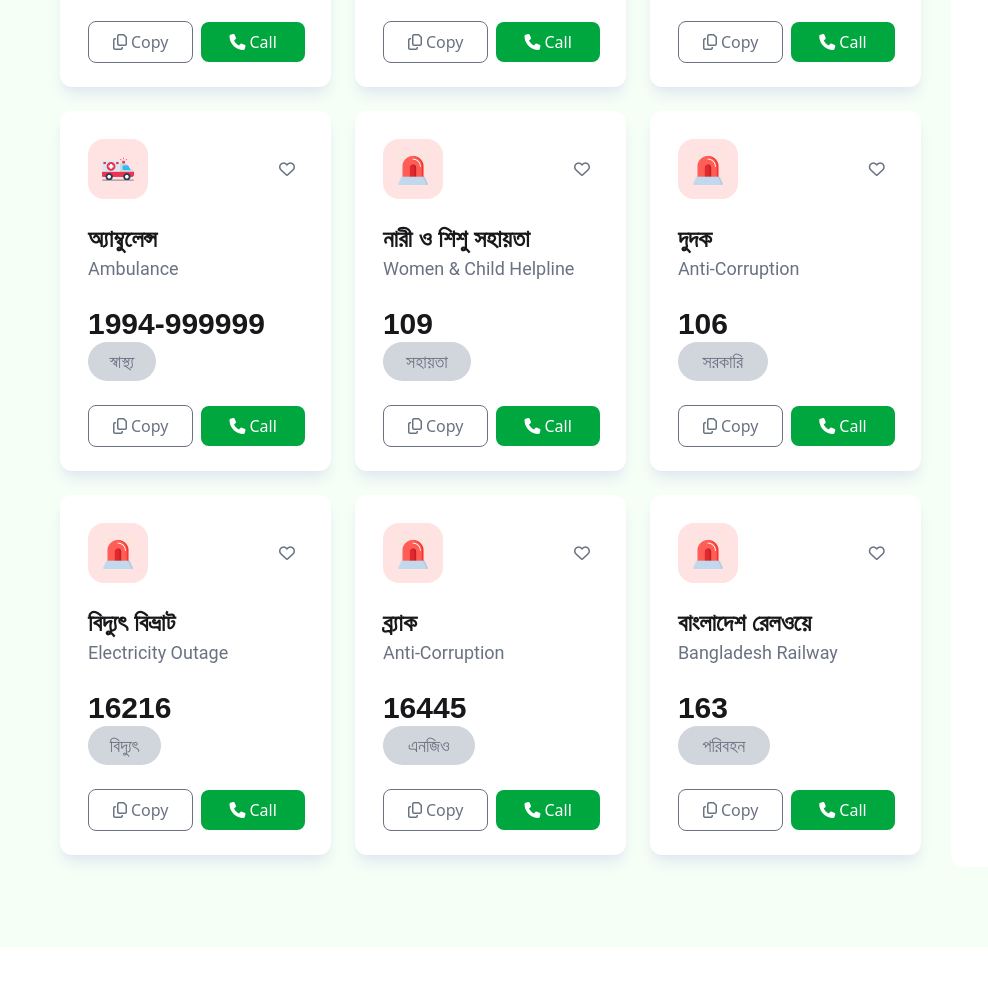
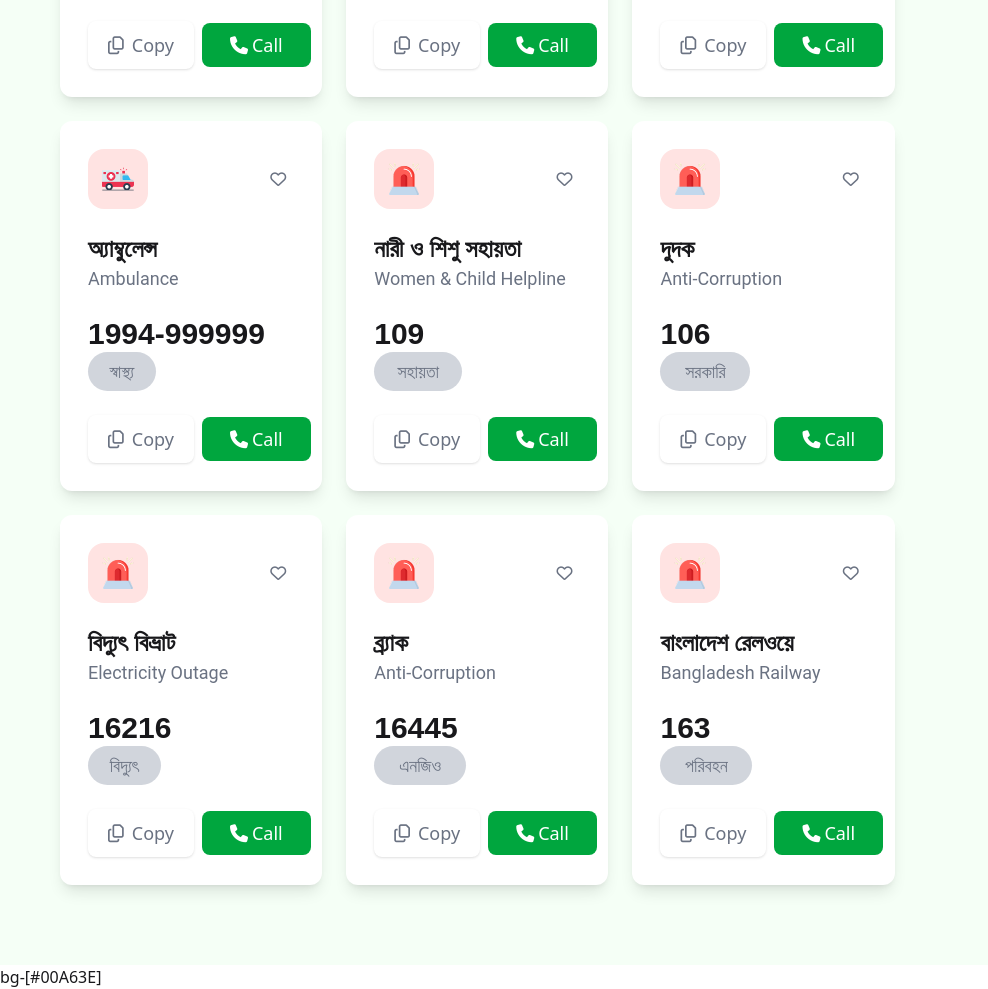
Before and after one commit to Big-Smokkee/Emergency-Hotline, a plain HTML site: page index.html in a window 1280 px wide. Shown: the part 661-1650 px from the top of the page, without its empty margins (0-988 px from the left). Before the commit the page ends 1608 px from the top, so only its background shows below. Drawn offline with nearby package versions, Linux system fonts and the light colour scheme; a web font is replaced by a local one.

Commit message:
feat: introduction to responsivity for Emergency Hotline

```diff
--- a/index.html
+++ b/index.html
@@ -19,13 +19,21 @@
 
 <body>
     <header class="h-[100px]">
-        <nav class="px-[60px] py-6 flex items-center justify-between">
-            <div class="w-[196px] flex gap-[10px] items-center">
+        <nav class="px-4 md:px-[60px] py-6
+            flex flex-col md:flex-row
+            gap-4 md:gap-0
+            items-center justify-between w-full">
+
+            <!-- Logo Section -->
+            <div class="w-full md:w-[196px] flex justify-center md:justify-start gap-[10px] items-center">
                 <img src="./assets/logo.png" alt="bangladesh logo" class="w-[50px]">
-                <h4 class="inter text-[#006747] font-extrabold">Emergency Service</h4>
+                <h4 class="inter text-[#006747] font-extrabold text-center md:text-left">Emergency Service</h4>
             </div>
-            <div class="w-[400px] flex items-center justify-between">
-                <div class="flex items-center justify-center w-[123px] h-[52px] bg-[#41ff6b1a]  rounded-[50px]">
+
+            <!-- Stats / Copy Section -->
+            <div
+                class="w-full md:w-[400px] flex flex-col sm:flex-row items-center justify-center md:justify-between gap-2 sm:gap-4 mt-4 md:mt-0">
+                <div class="flex items-center justify-center w-[123px] h-[52px] bg-[#41ff6b1a] rounded-[50px]">
                     <h4 class="mr-2 inter text-base font-black" id="heart-incrementor">0</h4>
                     <img src="./assets/heart.png" alt="heart icon" class="w-7">
                 </div>
@@ -40,10 +48,12 @@
             </div>
         </nav>
     </header>
+
     <main>
         <!-- hero section -->
-        <section
-            class="h-[240px] border px-16 flex flex-col items-center justify-center [background-image:linear-gradient(to_right,_#013223_0%,_#006747_50%,_#013223_100%)]">
+        <section class="min-h-[240px] px-4 text-center
+        flex flex-col items-center justify-center
+        bg-gradient-to-r from-[#013223] via-[#006747] to-[#013223]">
             <div>
                 <img src="./assets/logo-dark.png" alt="logo-dark" class="w-[92px]">
             </div>
@@ -60,13 +70,20 @@
         </section>
 
         <!-- bishal section -->
-        <section class="bg-[#f5fff6] px-[60px] flex items-center justify-between gap-[30px] ">
+        <section class="bg-[#f5fff6] px-4 md:px-[60px]
+                    flex flex-col lg:flex-row
+                    items-start justify-between
+                    gap-6 w-full">
+
             <!-- card Section -->
-            <section class="card-section w-[1370px] h-[1140px] mt-12 mb-20">
+            <section class="card-section w-full mt-12 mb-20">
                 <!-- card container -->
-                <div class="card-container grid grid-cols-1 md:grid-cols-2 lg:grid-cols-3 gap-6">
+                <div class="card-container grid grid-cols-1
+                            sm:grid-cols-2
+                            lg:grid-cols-3
+                            gap-6 w-full">
                     <!-- service card 1 -->
-                    <div class="w-full h-[360px] p-7 bg-white shadow-lg shadow-slate-200 rounded-xl">
+                    <div class="w-full h-auto p-7 bg-white shadow-lg rounded-xl">
                         <!-- icon container -->
                         <div class="flex justify-between items-center">
                             <div class="w-[60px] h-[60px] bg-[#FFE3E2] rounded-2xl flex justify-center items-center">
@@ -90,19 +107,27 @@
                             </div>
                         </div>
                         <!-- card button container -->
-                        <div class="flex w-full justify-between items-center gap-2">
-                            <button
-                                class="copy-btn border flex border-gray-500 text-gray-500 px-6 py-2 gap-1 rounded-lg"
-                                data-copy-target=".text-3xl">
+                        <div class="flex flex-col sm:flex-row w-full justify-between items-center gap-2">
+                            <button class="copy-btn flex items-center justify-center gap-2
+                                           px-3 py-2 text-sm
+                                           sm:px-4 sm:py-2 sm:text-base
+                                           md:px-5 md:py-2.5 md:text-lg
+                                           text-gray-500
+                                           rounded-lg shadow
+                                           hover:bg-blue-100 active:scale-95
+                                           transition-all duration-200 w-full sm:w-auto">
                                 <span><i class="fa-regular fa-copy"></i></span>Copy
                             </button>
-                            <button
-                                class="flex items-center justify-center bg-[#00A63E] text-white px-7 py-2 gap-1 rounded-lg call-span"><span><i
-                                        class="fa-solid fa-phone"></i></span>Call</button>
+                            <button class="flex items-center justify-center bg-[#00A63E] text-white
+                                           px-4 py-2 sm:px-5 sm:py-2.5 md:px-7 md:py-2
+                                           gap-1 rounded-lg call-span text-sm sm:text-base md:text-lg
+                                           w-full sm:w-auto">
+                                <span><i class="fa-solid fa-phone"></i></span>Call
+                            </button>
                         </div>
                     </div>
                     <!-- service card 2 -->
-                    <div class="w-full h-[360px] p-7 bg-white shadow-lg shadow-slate-200 rounded-xl">
+                    <div class="w-full h-auto p-7 bg-white shadow-lg rounded-xl">
                         <!-- icon container -->
                         <div class="flex justify-between items-center">
                             <div class="w-[60px] h-[60px] bg-[#DFEFFF] rounded-2xl flex justify-center items-center">
@@ -126,19 +151,27 @@
                             </div>
                         </div>
                         <!-- card button container -->
-                        <div class="flex w-full justify-between items-center gap-2">
-                            <button
-                                class="copy-btn border flex border-gray-500 text-gray-500 px-6 py-2 gap-1 rounded-lg"
-                                data-copy-target=".text-3xl">
+                        <div class="flex flex-col sm:flex-row w-full justify-between items-center gap-2">
+                            <button class="copy-btn flex items-center justify-center gap-2
+                                           px-3 py-2 text-sm
+                                           sm:px-4 sm:py-2 sm:text-base
+                                           md:px-5 md:py-2.5 md:text-lg
+                                           text-gray-500
+                                           rounded-lg shadow
+                                           hover:bg-blue-100 active:scale-95
+                                           transition-all duration-200 w-full sm:w-auto">
                                 <span><i class="fa-regular fa-copy"></i></span>Copy
                             </button>
-                            <button
-                                class="flex items-center justify-center bg-[#00A63E] text-white px-7 py-2 gap-1 rounded-lg call-span"><span><i
-                                        class="fa-solid fa-phone"></i></span>Call</button>
+                            <button class="flex items-center justify-center bg-[#00A63E] text-white
+                                           px-4 py-2 sm:px-5 sm:py-2.5 md:px-7 md:py-2
+                                           gap-1 rounded-lg call-span text-sm sm:text-base md:text-lg
+                                           w-full sm:w-auto">
+                                <span><i class="fa-solid fa-phone"></i></span>Call
+                            </button>
                         </div>
                     </div>
                     <!-- service card 3 -->
-                    <div class="w-full h-[360px] p-7 bg-white shadow-lg shadow-slate-200 rounded-xl">
+                    <div class="w-full h-auto p-7 bg-white shadow-lg rounded-xl">
                         <!-- icon container -->
                         <div class="flex justify-between items-center">
                             <div class="w-[60px] h-[60px] bg-[#FFE3E2] rounded-2xl flex justify-center items-center">
@@ -162,19 +195,27 @@
                             </div>
                         </div>
                         <!-- card button container -->
-                        <div class="flex w-full justify-between items-center gap-2">
-                            <button
-                                class="copy-btn border flex border-gray-500 text-gray-500 px-6 py-2 gap-1 rounded-lg"
-                                data-copy-target=".text-3xl">
+                        <div class="flex flex-col sm:flex-row w-full justify-between items-center gap-2">
+                            <button class="copy-btn flex items-center justify-center gap-2
+                                           px-3 py-2 text-sm
+                                           sm:px-4 sm:py-2 sm:text-base
+                                           md:px-5 md:py-2.5 md:text-lg
+                                           text-gray-500
+                                           rounded-lg shadow
+                                           hover:bg-blue-100 active:scale-95
+                                           transition-all duration-200 w-full sm:w-auto">
                                 <span><i class="fa-regular fa-copy"></i></span>Copy
                             </button>
-                            <button
-                                class="flex items-center justify-center bg-[#00A63E] text-white px-7 py-2 gap-1 rounded-lg call-span"><span><i
-                                        class="fa-solid fa-phone"></i></span>Call</button>
+                            <button class="flex items-center justify-center bg-[#00A63E] text-white
+                                           px-4 py-2 sm:px-5 sm:py-2.5 md:px-7 md:py-2
+                                           gap-1 rounded-lg call-span text-sm sm:text-base md:text-lg
+                                           w-full sm:w-auto">
+                                <span><i class="fa-solid fa-phone"></i></span>Call
+                            </button>
                         </div>
                     </div>
                     <!-- service card 4 -->
-                    <div class="w-full h-[360px] p-7 bg-white shadow-lg shadow-slate-200 rounded-xl">
+                    <div class="w-full h-auto p-7 bg-white shadow-lg rounded-xl">
                         <!-- icon container -->
                         <div class="flex justify-between items-center">
                             <div class="w-[60px] h-[60px] bg-[#FFE3E2] rounded-2xl flex justify-center items-center">
@@ -198,19 +239,27 @@
                             </div>
                         </div>
                         <!-- card button container -->
-                        <div class="flex w-full justify-between items-center gap-2">
-                            <button
-                                class="copy-btn border flex border-gray-500 text-gray-500 px-6 py-2 gap-1 rounded-lg"
-                                data-copy-target=".text-3xl">
+                        <div class="flex flex-col sm:flex-row w-full justify-between items-center gap-2">
+                            <button class="copy-btn flex items-center justify-center gap-2
+                                           px-3 py-2 text-sm
+                                           sm:px-4 sm:py-2 sm:text-base
+                                           md:px-5 md:py-2.5 md:text-lg
+                                           text-gray-500
+                                           rounded-lg shadow
+                                           hover:bg-blue-100 active:scale-95
+                                           transition-all duration-200 w-full sm:w-auto">
                                 <span><i class="fa-regular fa-copy"></i></span>Copy
                             </button>
-                            <button
-                                class="flex items-center justify-center bg-[#00A63E] text-white px-7 py-2 gap-1 rounded-lg call-span"><span><i
-                                        class="fa-solid fa-phone"></i></span>Call</button>
+                            <button class="flex items-center justify-center bg-[#00A63E] text-white
+                                           px-4 py-2 sm:px-5 sm:py-2.5 md:px-7 md:py-2
+                                           gap-1 rounded-lg call-span text-sm sm:text-base md:text-lg
+                                           w-full sm:w-auto">
+                                <span><i class="fa-solid fa-phone"></i></span>Call
+                            </button>
                         </div>
                     </div>
                     <!-- service card 5 -->
-                    <div class="w-full h-[360px] p-7 bg-white shadow-lg shadow-slate-200 rounded-xl">
+                    <div class="w-full h-auto p-7 bg-white shadow-lg rounded-xl">
                         <!-- icon container -->
                         <div class="flex justify-between items-center">
                             <div class="w-[60px] h-[60px] bg-[#FFE3E2] rounded-2xl flex justify-center items-center">
@@ -234,19 +283,27 @@
                             </div>
                         </div>
                         <!-- card button container -->
-                        <div class="flex w-full justify-between items-center gap-2">
-                            <button
-                                class="copy-btn border flex border-gray-500 text-gray-500 px-6 py-2 gap-1 rounded-lg"
-                                data-copy-target=".text-3xl">
+                        <div class="flex flex-col sm:flex-row w-full justify-between items-center gap-2">
+                            <button class="copy-btn flex items-center justify-center gap-2
+                                           px-3 py-2 text-sm
+                                           sm:px-4 sm:py-2 sm:text-base
+                                           md:px-5 md:py-2.5 md:text-lg
+                                           text-gray-500
+                                           rounded-lg shadow
+                                           hover:bg-blue-100 active:scale-95
+                                           transition-all duration-200 w-full sm:w-auto">
                                 <span><i class="fa-regular fa-copy"></i></span>Copy
                             </button>
-                            <button
-                                class="flex items-center justify-center bg-[#00A63E] text-white px-7 py-2 gap-1 rounded-lg call-span"><span><i
-                                        class="fa-solid fa-phone"></i></span>Call</button>
+                            <button class="flex items-center justify-center bg-[#00A63E] text-white
+                                           px-4 py-2 sm:px-5 sm:py-2.5 md:px-7 md:py-2
+                                           gap-1 rounded-lg call-span text-sm sm:text-base md:text-lg
+                                           w-full sm:w-auto">
+                                <span><i class="fa-solid fa-phone"></i></span>Call
+                            </button>
                         </div>
                     </div>
                     <!-- service card 6 -->
-                    <div class="w-full h-[360px] p-7 bg-white shadow-lg shadow-slate-200 rounded-xl">
+                    <div class="w-full h-auto p-7 bg-white shadow-lg rounded-xl">
                         <!-- icon container -->
                         <div class="flex justify-between items-center">
                             <div class="w-[60px] h-[60px] bg-[#FFE3E2] rounded-2xl flex justify-center items-center">
@@ -270,19 +327,27 @@
                             </div>
                         </div>
                         <!-- card button container -->
-                        <div class="flex w-full justify-between items-center gap-2">
-                            <button
-                                class="copy-btn border flex border-gray-500 text-gray-500 px-6 py-2 gap-1 rounded-lg"
-                                data-copy-target=".text-3xl">
+                        <div class="flex flex-col sm:flex-row w-full justify-between items-center gap-2">
+                            <button class="copy-btn flex items-center justify-center gap-2
+                                           px-3 py-2 text-sm
+                                           sm:px-4 sm:py-2 sm:text-base
+                                           md:px-5 md:py-2.5 md:text-lg
+                                           text-gray-500
+                                           rounded-lg shadow
+                                           hover:bg-blue-100 active:scale-95
+                                           transition-all duration-200 w-full sm:w-auto">
                                 <span><i class="fa-regular fa-copy"></i></span>Copy
                             </button>
-                            <button
-                                class="flex items-center justify-center bg-[#00A63E] text-white px-7 py-2 gap-1 rounded-lg call-span"><span><i
-                                        class="fa-solid fa-phone"></i></span>Call</button>
+                            <button class="flex items-center justify-center bg-[#00A63E] text-white
+                                           px-4 py-2 sm:px-5 sm:py-2.5 md:px-7 md:py-2
+                                           gap-1 rounded-lg call-span text-sm sm:text-base md:text-lg
+                                           w-full sm:w-auto">
+                                <span><i class="fa-solid fa-phone"></i></span>Call
+                            </button>
                         </div>
                     </div>
                     <!-- service card 7 -->
-                    <div class="w-full h-[360px] p-7 bg-white shadow-lg shadow-slate-200 rounded-xl">
+                    <div class="w-full h-auto p-7 bg-white shadow-lg rounded-xl">
                         <!-- icon container -->
                         <div class="flex justify-between items-center">
                             <div class="w-[60px] h-[60px] bg-[#FFE3E2] rounded-2xl flex justify-center items-center">
@@ -306,19 +371,27 @@
                             </div>
                         </div>
                         <!-- card button container -->
-                        <div class="flex w-full justify-between items-center gap-2">
-                            <button
-                                class="copy-btn border flex border-gray-500 text-gray-500 px-6 py-2 gap-1 rounded-lg"
-                                data-copy-target=".text-3xl">
+                        <div class="flex flex-col sm:flex-row w-full justify-between items-center gap-2">
+                            <button class="copy-btn flex items-center justify-center gap-2
+                                           px-3 py-2 text-sm
+                                           sm:px-4 sm:py-2 sm:text-base
+                                           md:px-5 md:py-2.5 md:text-lg
+                                           text-gray-500
+                                           rounded-lg shadow
+                                           hover:bg-blue-100 active:scale-95
+                                           transition-all duration-200 w-full sm:w-auto">
                                 <span><i class="fa-regular fa-copy"></i></span>Copy
                             </button>
-                            <button
-                                class="flex items-center justify-center bg-[#00A63E] text-white px-7 py-2 gap-1 rounded-lg call-span"><span><i
-                                        class="fa-solid fa-phone"></i></span>Call</button>
+                            <button class="flex items-center justify-center bg-[#00A63E] text-white
+                                           px-4 py-2 sm:px-5 sm:py-2.5 md:px-7 md:py-2
+                                           gap-1 rounded-lg call-span text-sm sm:text-base md:text-lg
+                                           w-full sm:w-auto">
+                                <span><i class="fa-solid fa-phone"></i></span>Call
+                            </button>
                         </div>
                     </div>
                     <!-- service card 8 -->
-                    <div class="w-full h-[360px] p-7 bg-white shadow-lg shadow-slate-200 rounded-xl">
+                    <div class="w-full h-auto p-7 bg-white shadow-lg rounded-xl">
                         <!-- icon container -->
                         <div class="flex justify-between items-center">
                             <div class="w-[60px] h-[60px] bg-[#FFE3E2] rounded-2xl flex justify-center items-center">
@@ -342,19 +415,27 @@
                             </div>
                         </div>
                         <!-- card button container -->
-                        <div class="flex w-full justify-between items-center gap-2">
-                            <button
-                                class="copy-btn border flex border-gray-500 text-gray-500 px-6 py-2 gap-1 rounded-lg"
-                                data-copy-target=".text-3xl">
+                        <div class="flex flex-col sm:flex-row w-full justify-between items-center gap-2">
+                            <button class="copy-btn flex items-center justify-center gap-2
+                                           px-3 py-2 text-sm
+                                           sm:px-4 sm:py-2 sm:text-base
+                                           md:px-5 md:py-2.5 md:text-lg
+                                           text-gray-500
+                                           rounded-lg shadow
+                                           hover:bg-blue-100 active:scale-95
+                                           transition-all duration-200 w-full sm:w-auto">
                                 <span><i class="fa-regular fa-copy"></i></span>Copy
                             </button>
-                            <button
-                                class="flex items-center justify-center bg-[#00A63E] text-white px-7 py-2 gap-1 rounded-lg call-span"><span><i
-                                        class="fa-solid fa-phone"></i></span>Call</button>
+                            <button class="flex items-center justify-center bg-[#00A63E] text-white
+                                           px-4 py-2 sm:px-5 sm:py-2.5 md:px-7 md:py-2
+                                           gap-1 rounded-lg call-span text-sm sm:text-base md:text-lg
+                                           w-full sm:w-auto">
+                                <span><i class="fa-solid fa-phone"></i></span>Call
+                            </button>
                         </div>
                     </div>
                     <!-- service card 9 -->
-                    <div class=" service-card w-full h-[360px] p-7 bg-white shadow-lg shadow-slate-200 rounded-xl">
+                    <div class="w-full h-auto p-7 bg-white shadow-lg rounded-xl">
                         <!-- icon container -->
                         <div class="flex justify-between items-center">
                             <div class="w-[60px] h-[60px] bg-[#FFE3E2] rounded-2xl flex justify-center items-center">
@@ -378,21 +459,29 @@
                             </div>
                         </div>
                         <!-- card button container -->
-                        <div class="flex w-full justify-between items-center gap-2">
-                            <button
-                                class="copy-btn border flex border-gray-500 text-gray-500 px-6 py-2 gap-1 rounded-lg"
-                                data-copy-target=".text-3xl">
+                        <div class="flex flex-col sm:flex-row w-full justify-between items-center gap-2">
+                            <button class="copy-btn flex items-center justify-center gap-2
+                                           px-3 py-2 text-sm
+                                           sm:px-4 sm:py-2 sm:text-base
+                                           md:px-5 md:py-2.5 md:text-lg
+                                           text-gray-500
+                                           rounded-lg shadow
+                                           hover:bg-blue-100 active:scale-95
+                                           transition-all duration-200 w-full sm:w-auto">
                                 <span><i class="fa-regular fa-copy"></i></span>Copy
                             </button>
-                            <button
-                                class="flex items-center justify-center bg-[#00A63E] text-white px-7 py-2 gap-1 rounded-lg call-span"><span><i
-                                        class="fa-solid fa-phone"></i></span>Call</button>
+                            <button class="flex items-center justify-center bg-[#00A63E] text-white
+                                           px-4 py-2 sm:px-5 sm:py-2.5 md:px-7 md:py-2
+                                           gap-1 rounded-lg call-span text-sm sm:text-base md:text-lg
+                                           w-full sm:w-auto">
+                                <span><i class="fa-solid fa-phone"></i></span>Call
+                            </button>
                         </div>
                     </div>
                 </div>
             </section>
             <!-- history container -->
-            <section class="w-[400px] h-[1140px] bg-white rounded-xl mt-12 mb-20 p-6" id="history-section">
+            <section class="w-full lg:w-[400px] bg-white rounded-xl mt-12 mb-20 p-6">
                 <div class="flex justify-between items-center">
                     <div class="flex items-center gap-2">
                         <span class="text-[18px]"><i class="fa-solid fa-clock"></i></span>
@@ -413,3 +502,5 @@
 </body>
 
 </html>
+
+bg-[#00A63E]
```
